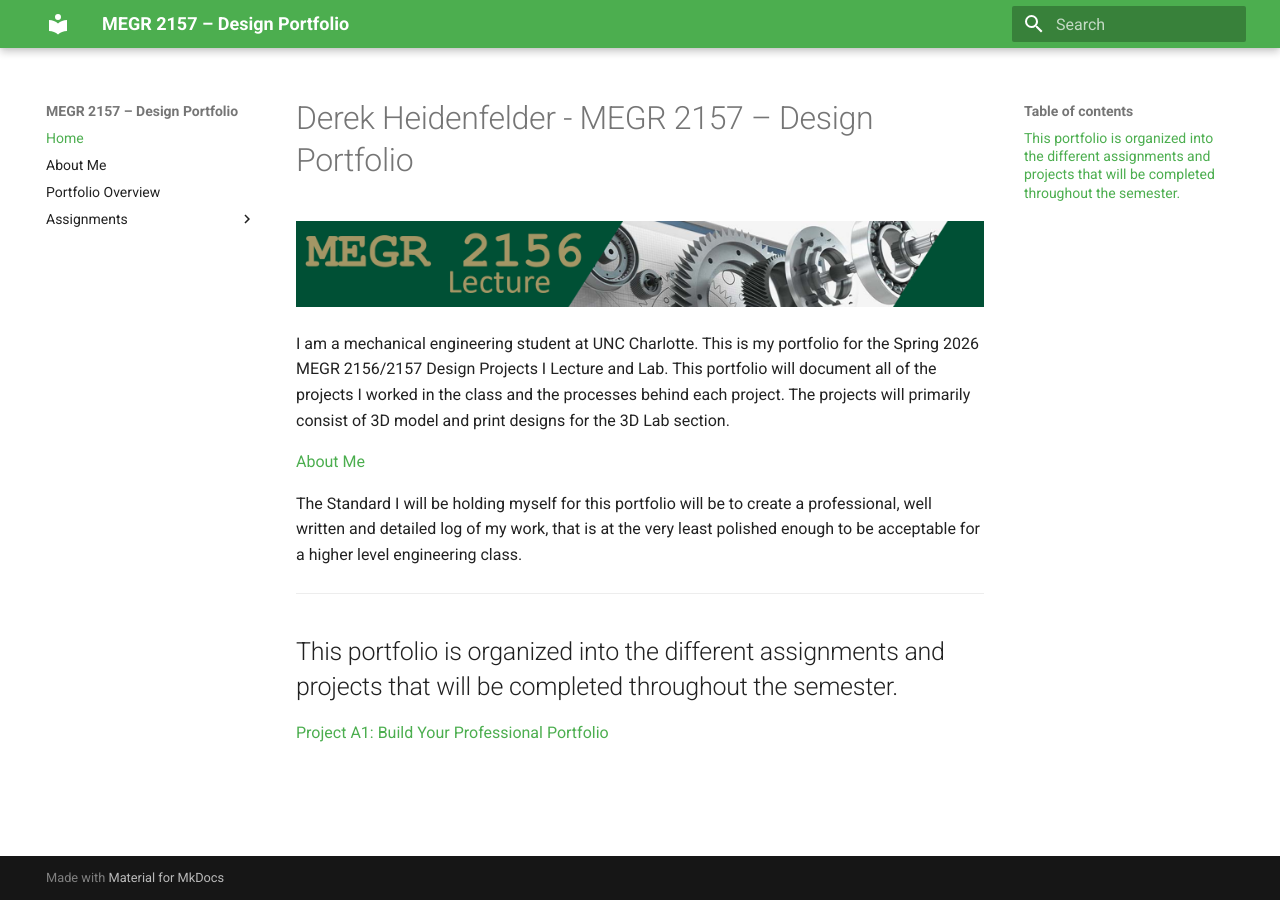
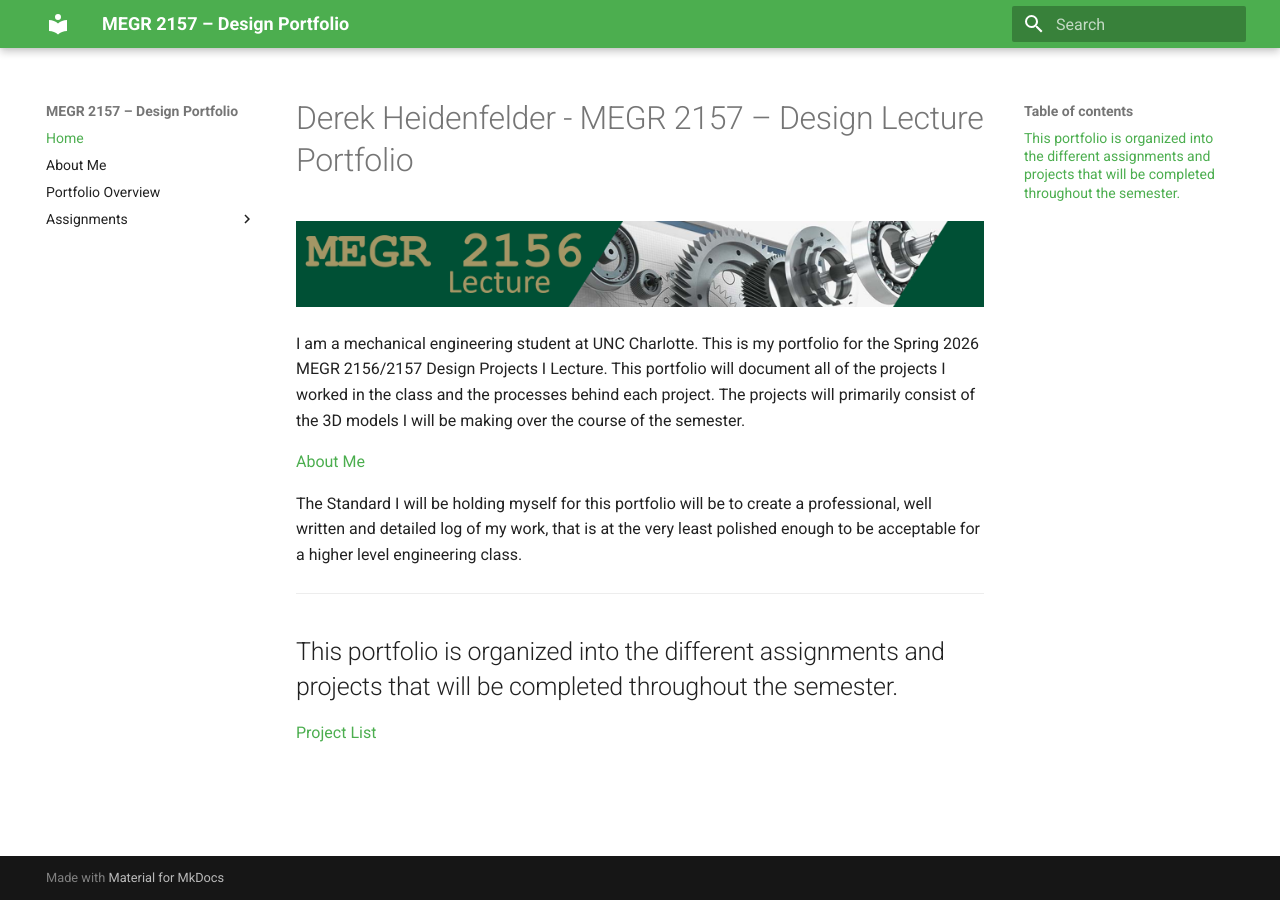
Before and after one commit to dheidenf-beep/DerekH-MEGR2157-portfolio, an MkDocs documentation site: the page built from docs/index.md, in a window 1280 px wide. Built offline with MkDocs 1.6.1 and Material for MkDocs 9.7.7, drawn with Linux system fonts in a browser that asks for light colours.

Commit message:
Revise portfolio title and project descriptions
Updated title and description for clarity and focus on lecture projects.

```diff
--- a/docs/index.md
+++ b/docs/index.md
@@ -1,8 +1,8 @@
-# Derek Heidenfelder - MEGR 2157 – Design Portfolio
+# Derek Heidenfelder - MEGR 2157 – Design Lecture Portfolio
 
 ![MEGR 2156-7 Title](MEGR2156title.png)
 
-I am a mechanical engineering student at UNC Charlotte. This is my portfolio for the Spring 2026 MEGR 2156/2157 Design Projects I Lecture and Lab. This portfolio will document all of the projects I worked in the class and the processes behind each project. The projects will primarily consist of 3D model and print designs for the 3D Lab section.
+I am a mechanical engineering student at UNC Charlotte. This is my portfolio for the Spring 2026 MEGR 2156/2157 Design Projects I Lecture. This portfolio will document all of the projects I worked in the class and the processes behind each project. The projects will primarily consist of the 3D models I will be making over the course of the semester.
 
 [About Me](aboutme/index.md)
 
@@ -12,4 +12,4 @@ The Standard I will be holding myself for this portfolio will be to create a pro
 
 ## This portfolio is organized into the different assignments and projects that will be completed throughout the semester.
 
-[Project A1: Build Your Professional Portfolio](assignments/A01/index.md)
+[Project List](assignments/portfolio-overview.md)
```
